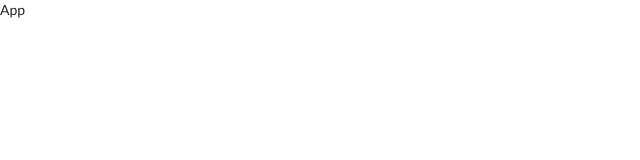
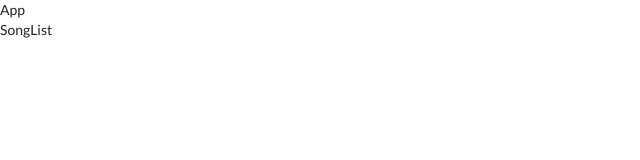
Before and after one commit to damienteo/react-redux-practical, a React (Create React App) app: page / in a window 1280 px wide. Shown: the top 160 px of the page, without its empty margins (0-640 px from the left). Built offline with nearby package versions, Linux system fonts and the light colour scheme.

Commit message:
Create Songlist Component

```diff
--- a/src/components/App.js
+++ b/src/components/App.js
@@ -1,8 +1,13 @@
 import React from "react";
-import { selectSong } from "../actions/index";
+
+import SongList from "./songList";
 
 const App = () => {
-  return <div> App</div>;
+  return (
+    <div>
+      App <SongList />
+    </div>
+  );
 };
 
 export default App;
--- /dev/null
+++ b/src/components/songList.jsx
@@ -0,0 +1,10 @@
+import React, { Component } from "react";
+
+class SongList extends Component {
+  state = {};
+  render() {
+    return <div>SongList</div>;
+  }
+}
+
+export default SongList;
```
